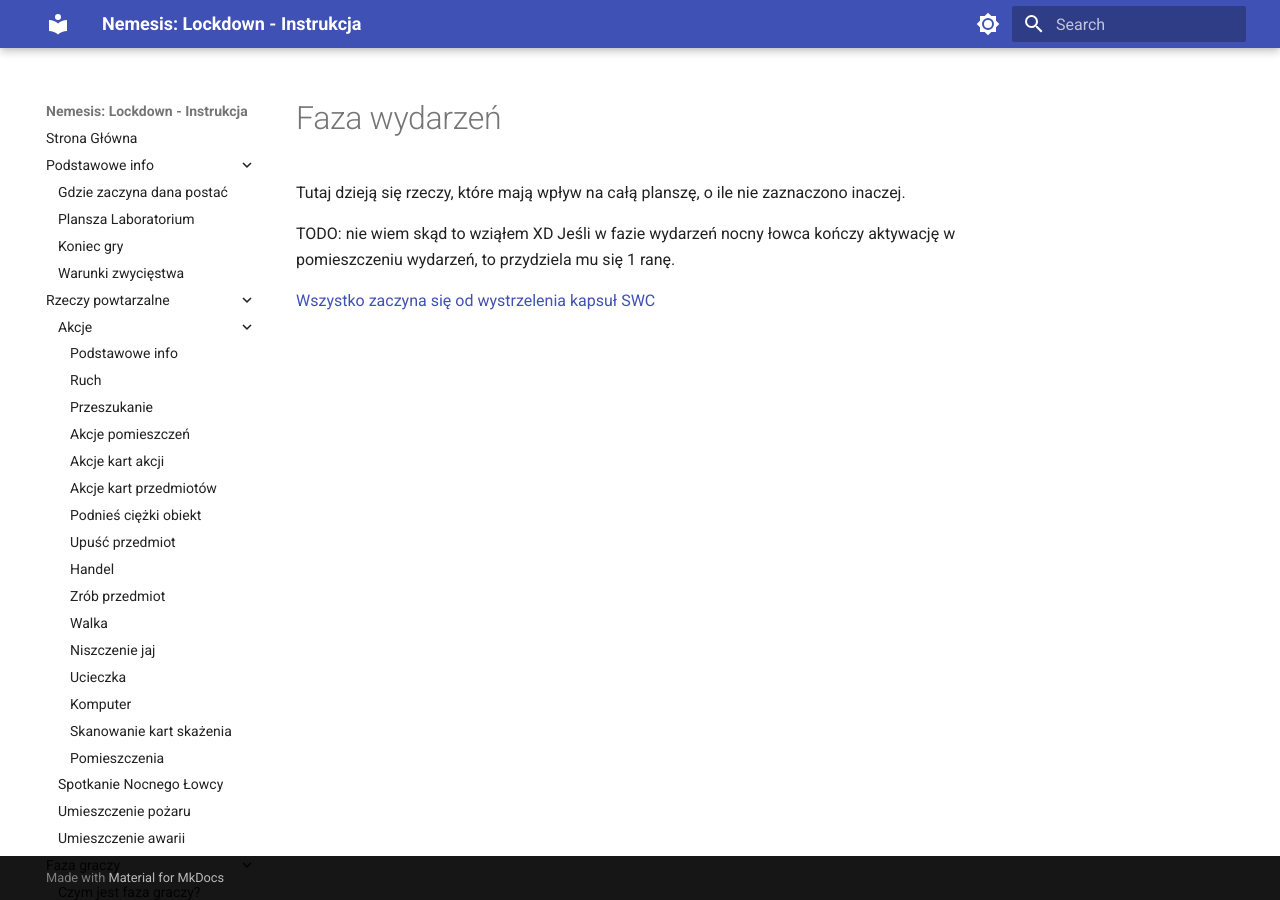
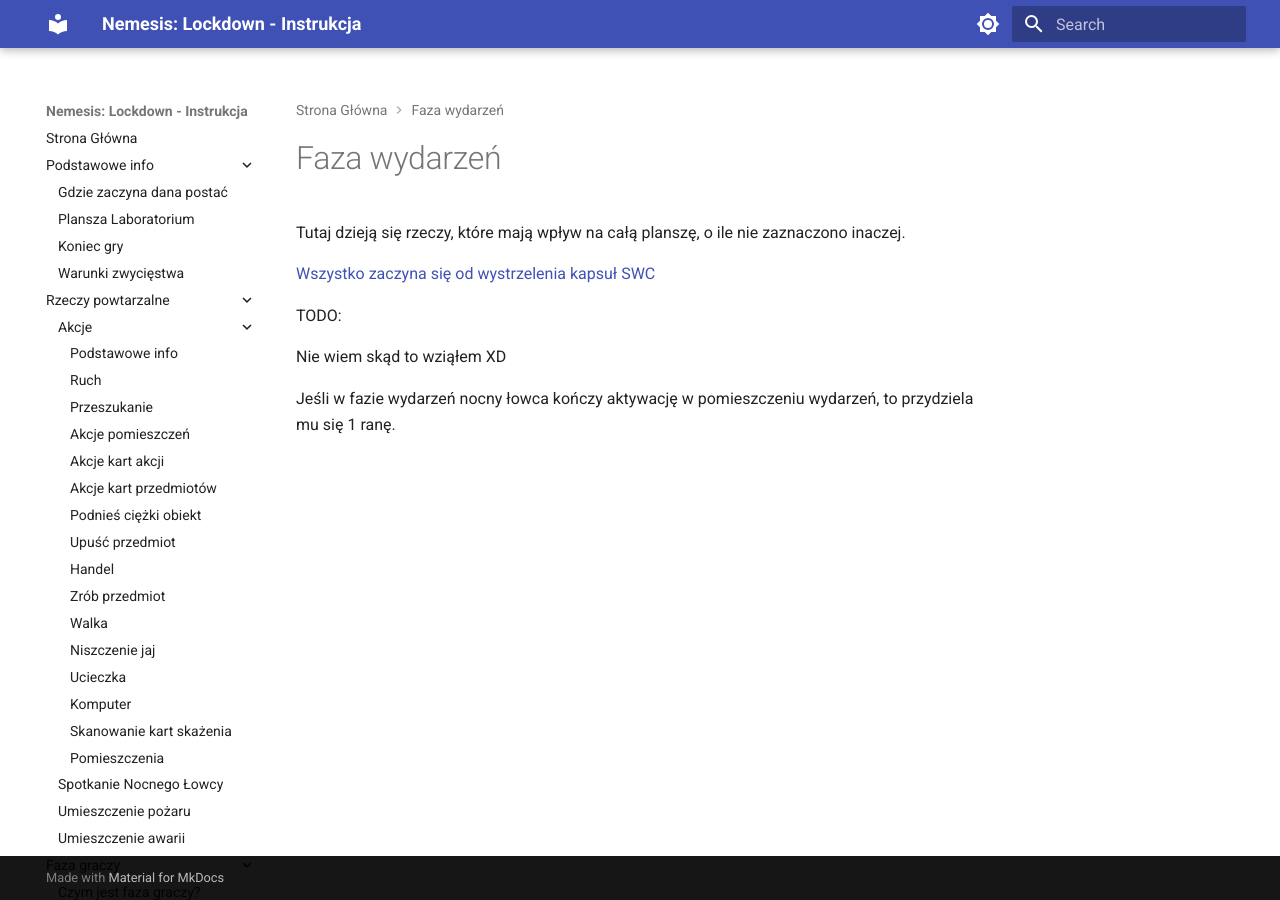
Before and after one commit to mateusz-nalepa/nemesis-lockdown-instruction, an MkDocs documentation site: the page built from docs/podstawowa-wersja/faza-wydarzen/faza-wydarzen.md, in a window 1280 px wide. Built offline with MkDocs 1.6.1 and Material for MkDocs 9.7.7, drawn with Linux system fonts in a browser that asks for light colours.

Commit message:
poprawa indexu

```diff
--- a/docs/podstawowa-wersja/faza-wydarzen/faza-wydarzen.md
+++ b/docs/podstawowa-wersja/faza-wydarzen/faza-wydarzen.md
@@ -2,8 +2,11 @@
 
 Tutaj dzieją się rzeczy, które mają wpływ na całą planszę, o ile nie zaznaczono inaczej.
 
+[Wszystko zaczyna się od wystrzelenia kapsuł SWC](wystrzelenie-kapsul-swc/wystrzelenie-kapsul-swc.md)
+
+
 TODO:
-nie wiem skąd to wziąłem XD
+
+Nie wiem skąd to wziąłem XD
+
 Jeśli w fazie wydarzeń nocny łowca kończy aktywację w pomieszczeniu wydarzeń, to przydziela mu się 1 ranę.
-
-[Wszystko zaczyna się od wystrzelenia kapsuł SWC](wystrzelenie-kapsul-swc/wystrzelenie-kapsul-swc.md)
--- a/mkdocs.yml
+++ b/mkdocs.yml
@@ -65,11 +65,12 @@
       - Umieszczenie pożaru: podstawowa-wersja/powtarzalne/pozar/umieszczam-pozar.md
       - Umieszczenie awarii: podstawowa-wersja/powtarzalne/awaria/umieszczam-awarie.md
   - Faza graczy:
-      - Czym jest faza graczy?: podstawowa-wersja/faza-graczy/faza-graczy.md
-      - 1. Dobieranie kart akcji: podstawowa-wersja/faza-graczy/dobieranie-kart-akcji/dobieranie-kart-akcji.md
-      - 2. Przekazanie żetonu gracza: podstawowa-wersja/faza-graczy/przekazanie-zetonu-gracza/przekazanie-zetonu-gracza.md
-      - 3. Tury graczy: podstawowa-wersja/faza-graczy/tury-graczy/tury-graczy.md
+    - Czym jest faza graczy?: podstawowa-wersja/faza-graczy/faza-graczy.md
+    - 1. Dobieranie kart akcji: podstawowa-wersja/faza-graczy/dobieranie-kart-akcji/dobieranie-kart-akcji.md
+    - 2. Przekazanie żetonu gracza: podstawowa-wersja/faza-graczy/przekazanie-zetonu-gracza/przekazanie-zetonu-gracza.md
+    - 3. Tury graczy: podstawowa-wersja/faza-graczy/tury-graczy/tury-graczy.md
   - Faza wydarzeń:
+    - Czym jest faza wydarzeń: podstawowa-wersja/faza-wydarzen/faza-wydarzen.md
     - 4. Wystrzelenie kapsuł SWC: podstawowa-wersja/faza-wydarzen/wystrzelenie-kapsul-swc/wystrzelenie-kapsul-swc.md
     - 5. Tor czasu: podstawowa-wersja/faza-wydarzen/tor-czasu/tor-czasu.md
     - 6. Usunięcie znaczników szmerów: podstawowa-wersja/faza-wydarzen/usuniecie-znacznikow-szmerow/usuniecie-znacznikow-szmerow.md
```
